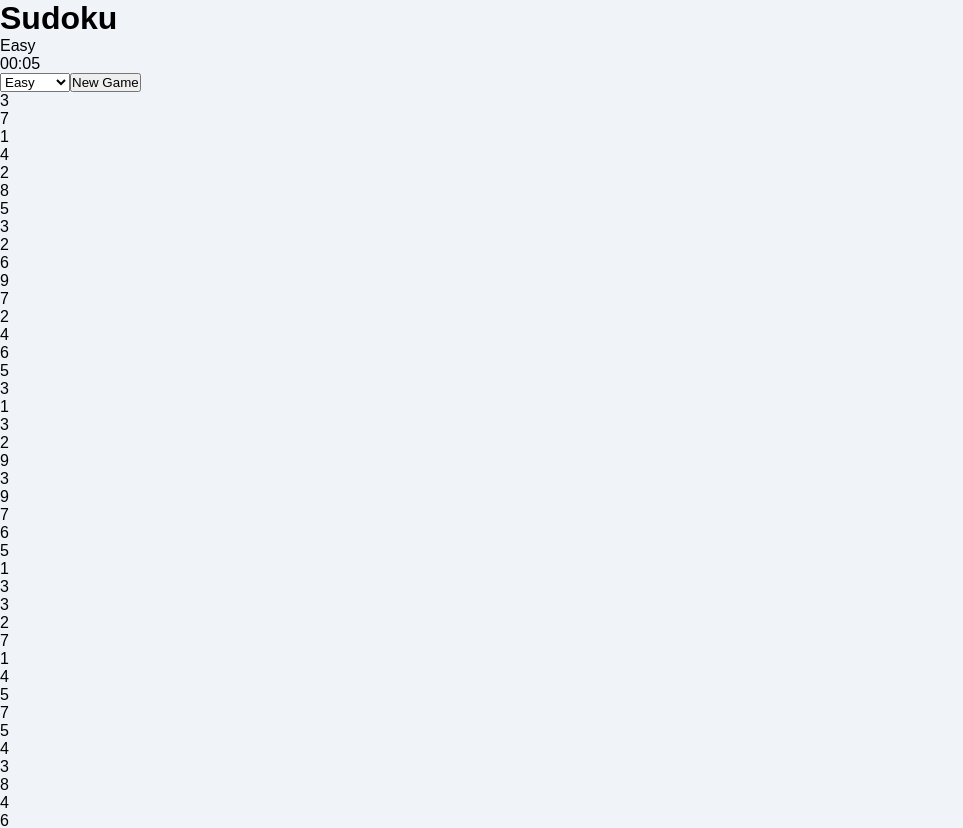
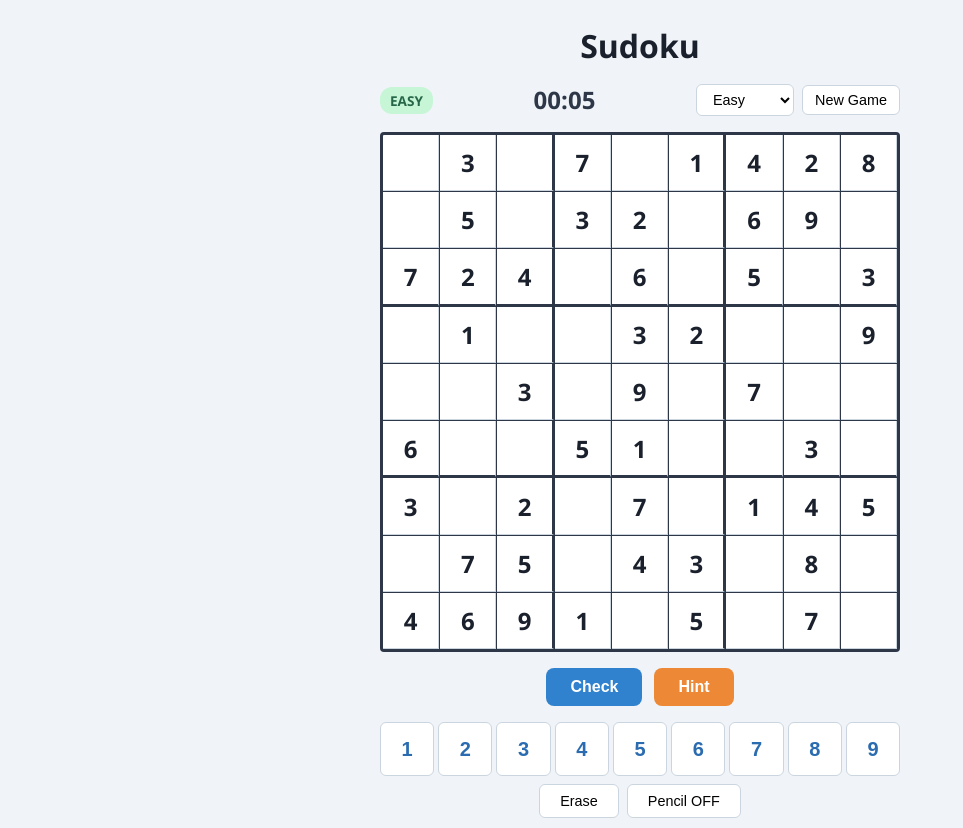
Before and after one commit to drmikeh/react-sudoku, a React (Vite) app: page / in a window 1280 px wide. Shown: the top 828 px of the page, without its empty margins (0-963 px from the left). Built offline with nearby package versions, Linux system fonts and the light colour scheme.

Commit message:
feat: add complete Sudoku game styling

```diff
--- a/src/App.css
+++ b/src/App.css
@@ -0,0 +1,246 @@
+.app {
+  display: flex;
+  flex-direction: column;
+  gap: 16px;
+}
+
+.app__title {
+  text-align: center;
+  font-size: 2rem;
+  font-weight: 700;
+  color: #1a202c;
+}
+
+/* ── Header ── */
+.game-header {
+  display: flex;
+  align-items: center;
+  justify-content: space-between;
+  gap: 8px;
+}
+
+.game-header__right {
+  display: flex;
+  gap: 8px;
+  align-items: center;
+}
+
+.timer {
+  font-size: 1.5rem;
+  font-variant-numeric: tabular-nums;
+  font-weight: 600;
+  color: #2d3748;
+}
+
+.difficulty-badge {
+  padding: 4px 10px;
+  border-radius: 12px;
+  font-size: 0.85rem;
+  font-weight: 600;
+  text-transform: uppercase;
+}
+.difficulty-badge--easy   { background: #c6f6d5; color: #276749; }
+.difficulty-badge--medium { background: #fefcbf; color: #744210; }
+.difficulty-badge--hard   { background: #fed7d7; color: #742a2a; }
+
+.difficulty-select,
+.new-game-btn {
+  padding: 6px 12px;
+  border-radius: 6px;
+  border: 1px solid #cbd5e0;
+  background: #fff;
+  cursor: pointer;
+  font-size: 0.9rem;
+}
+.new-game-btn:hover { background: #edf2f7; }
+
+/* ── Board ── */
+.board {
+  display: grid;
+  grid-template-columns: repeat(9, 1fr);
+  border: 3px solid #2d3748;
+  border-radius: 4px;
+  overflow: hidden;
+  aspect-ratio: 1;
+  background: #2d3748;
+  gap: 1px;
+}
+
+.cell {
+  background: #fff;
+  display: flex;
+  align-items: center;
+  justify-content: center;
+  cursor: pointer;
+  position: relative;
+  user-select: none;
+  border-right: 1px solid #cbd5e0;
+  border-bottom: 1px solid #cbd5e0;
+  aspect-ratio: 1;
+}
+
+/* Thick borders after every 3rd column and 3rd row */
+.cell:nth-child(9n+3),
+.cell:nth-child(9n+6) {
+  border-right: 2px solid #2d3748;
+}
+.cell:nth-child(n+19):nth-child(-n+27),
+.cell:nth-child(n+46):nth-child(-n+54) {
+  border-bottom: 2px solid #2d3748;
+}
+
+.cell--selected   { background: #bee3f8; }
+.cell--peer       { background: #ebf8ff; }
+.cell--same-digit { background: #bee3f8; opacity: 0.7; }
+.cell--error      { background: #fed7d7; }
+
+.cell__value {
+  font-size: clamp(1rem, 3.5vw, 1.5rem);
+  font-weight: 500;
+  color: #2b6cb0;
+}
+.cell--clue .cell__value  { color: #1a202c; font-weight: 700; }
+.cell--error .cell__value { color: #c53030; }
+
+/* Candidates mini-grid */
+.cell__candidates {
+  display: grid;
+  grid-template-columns: repeat(3, 1fr);
+  grid-template-rows: repeat(3, 1fr);
+  width: 90%;
+  height: 90%;
+}
+.cell__candidate {
+  display: flex;
+  align-items: center;
+  justify-content: center;
+  font-size: clamp(0.4rem, 1.2vw, 0.6rem);
+  color: #718096;
+  line-height: 1;
+}
+
+/* ── Action Bar ── */
+.action-bar {
+  display: flex;
+  gap: 12px;
+  justify-content: center;
+}
+.action-bar__check,
+.action-bar__hint {
+  padding: 10px 24px;
+  border-radius: 8px;
+  border: none;
+  font-size: 1rem;
+  font-weight: 600;
+  cursor: pointer;
+  transition: background 0.15s;
+}
+.action-bar__check       { background: #3182ce; color: #fff; }
+.action-bar__check:hover { background: #2b6cb0; }
+.action-bar__hint        { background: #ed8936; color: #fff; }
+.action-bar__hint:hover  { background: #dd6b20; }
+
+/* ── Controls ── */
+.controls { display: flex; flex-direction: column; gap: 8px; }
+
+.controls__digits {
+  display: grid;
+  grid-template-columns: repeat(9, 1fr);
+  gap: 4px;
+}
+.controls__digit {
+  aspect-ratio: 1;
+  border: 1px solid #cbd5e0;
+  border-radius: 6px;
+  background: #fff;
+  font-size: clamp(0.9rem, 2.5vw, 1.25rem);
+  font-weight: 600;
+  cursor: pointer;
+  color: #2b6cb0;
+}
+.controls__digit:hover { background: #ebf8ff; }
+
+.controls__actions {
+  display: flex;
+  gap: 8px;
+  justify-content: center;
+}
+.controls__erase,
+.controls__pencil {
+  padding: 8px 20px;
+  border-radius: 6px;
+  border: 1px solid #cbd5e0;
+  background: #fff;
+  font-size: 0.9rem;
+  cursor: pointer;
+}
+.controls__pencil--active {
+  background: #fefcbf;
+  border-color: #d69e2e;
+  font-weight: 600;
+}
+
+/* ── Win Modal ── */
+.modal-overlay {
+  position: fixed;
+  inset: 0;
+  background: rgba(0,0,0,0.5);
+  display: flex;
+  align-items: center;
+  justify-content: center;
+  z-index: 100;
+}
+.modal {
+  background: #fff;
+  border-radius: 16px;
+  padding: 32px;
+  min-width: 280px;
+  text-align: center;
+  box-shadow: 0 20px 60px rgba(0,0,0,0.3);
+  display: flex;
+  flex-direction: column;
+  gap: 24px;
+}
+.modal__title {
+  font-size: 1.75rem;
+  font-weight: 700;
+  color: #276749;
+}
+.modal__stats {
+  display: flex;
+  justify-content: space-around;
+  gap: 16px;
+}
+.modal__stat {
+  display: flex;
+  flex-direction: column;
+  gap: 4px;
+}
+.modal__stat-label {
+  font-size: 0.8rem;
+  color: #718096;
+  text-transform: uppercase;
+  letter-spacing: 0.05em;
+}
+.modal__stat-value {
+  font-size: 1.5rem;
+  font-weight: 700;
+  color: #1a202c;
+}
+.modal__actions {
+  display: flex;
+  gap: 8px;
+  justify-content: center;
+  flex-wrap: wrap;
+}
+.modal__actions button {
+  padding: 10px 20px;
+  border-radius: 8px;
+  border: none;
+  background: #3182ce;
+  color: #fff;
+  font-size: 0.9rem;
+  font-weight: 600;
+  cursor: pointer;
+}
+.modal__actions button:hover { background: #2b6cb0; }
--- a/src/index.css
+++ b/src/index.css
@@ -1,2 +1,16 @@
 *, *::before, *::after { box-sizing: border-box; margin: 0; padding: 0; }
-body { font-family: sans-serif; background: #f0f4f8; }
+
+body {
+  font-family: 'Segoe UI', system-ui, sans-serif;
+  background: #f0f4f8;
+  min-height: 100vh;
+  display: flex;
+  justify-content: center;
+  align-items: flex-start;
+  padding: 24px 16px;
+}
+
+#root {
+  width: 100%;
+  max-width: 520px;
+}
```
